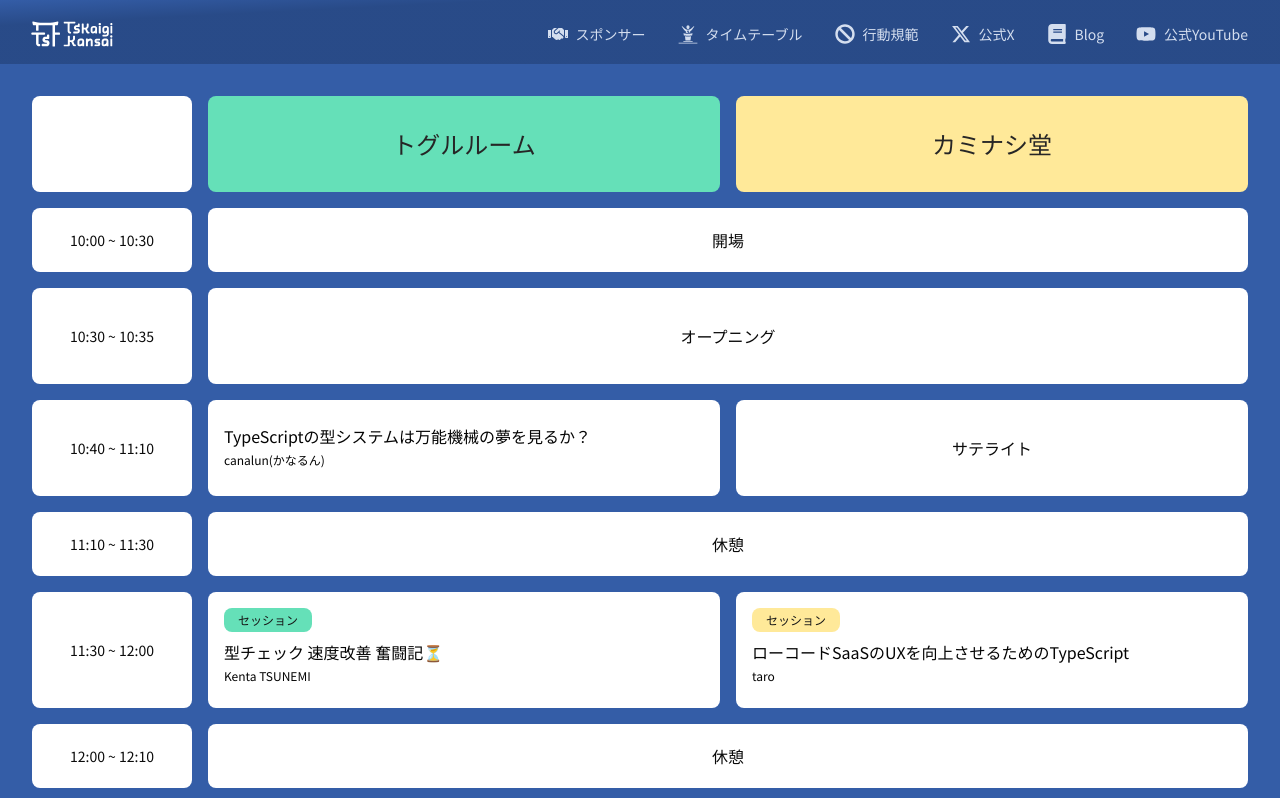
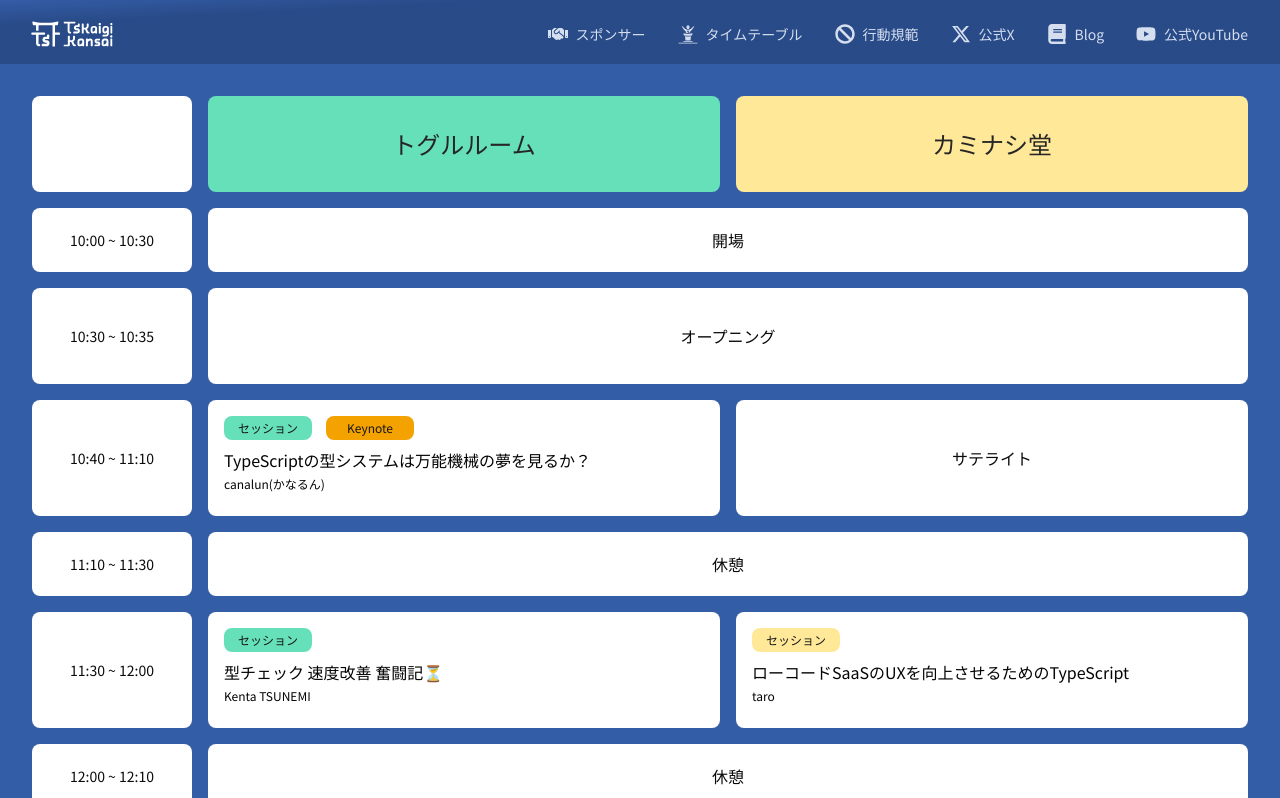
Before and after one commit to tskaigi/kansai-web-site, a Next.js app: page /talks in a window 1280 px wide. Shown: the top 798 px of the page. Built offline with nearby package versions, Linux system fonts and the light colour scheme.

Commit message:
ラベル追加

```diff
--- a/src/components/session-time-table/SessionCardLabels.tsx
+++ b/src/components/session-time-table/SessionCardLabels.tsx
@@ -13,7 +13,7 @@ const SessionCardLabels = ({ labels, bgColor }: SessionCardLabels) => {
           // biome-ignore lint/suspicious/noArrayIndexKey: <explanation>
           key={`${label}-${index}`}
           label={label}
-          bgColor={bgColor}
+          bgColor={label === "Keynote" ? "bg-[#f3a200]" : bgColor}
         />
       ))}
     </div>
--- a/src/lib/data/session.ts
+++ b/src/lib/data/session.ts
@@ -330,7 +330,7 @@ export const TIME_TABLE_DATA: CardInfo[][] = [
       content: [SESSION_LIST.s_001],
       size: "md:col-span-3",
       track: "Track1",
-      labels: ["トグルルーム"],
+      labels: ["トグルルーム", "セッション", "Keynote"],
     },
     {
       type: "info",
```
